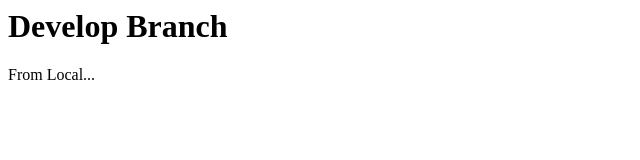
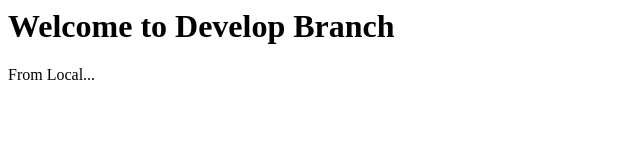
Before and after one commit to Swe-Swetha/git, a plain HTML site: page index.html in a window 1280 px wide. Shown: the whole page, without its empty margins (0-640 px from the left). Drawn offline with Linux system fonts and the light colour scheme.

Commit message:
change in develop branch

```diff
--- a/index.html
+++ b/index.html
@@ -1,2 +1,2 @@
-<h1>Develop Branch</h1>
+<h1>Welcome to Develop Branch</h1>
 <p>From Local...</p>
```
